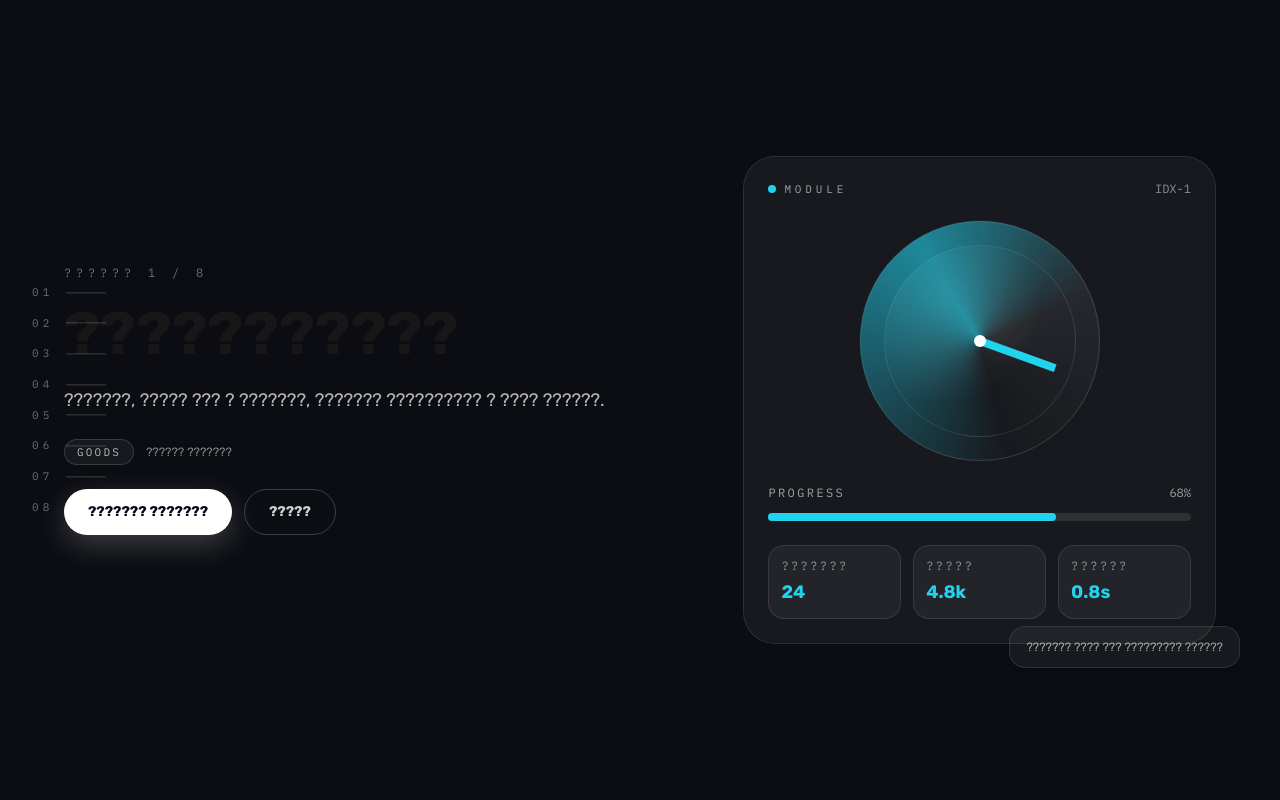
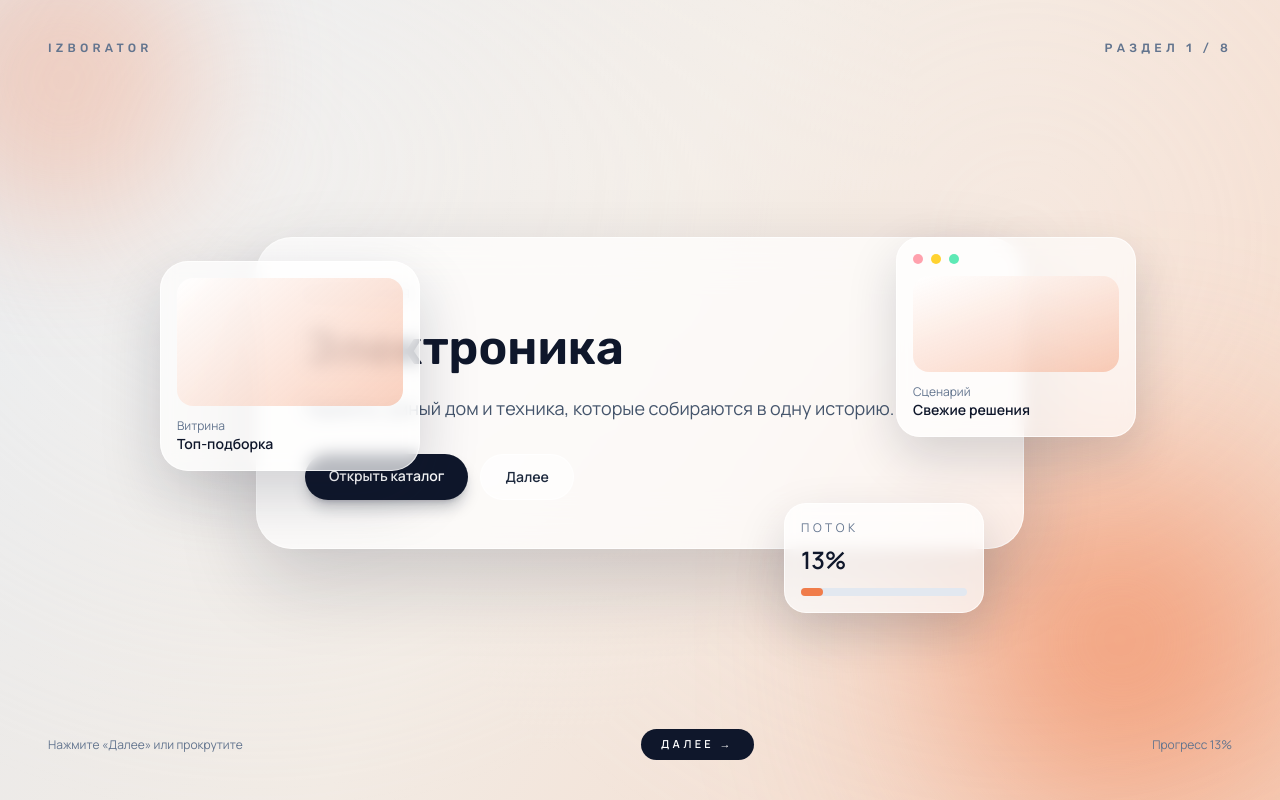
Before and after one commit to solomonczyk/Izborator, a Next.js app in the folder frontend/: page /en/sections in a window 1280 px wide. Built offline with nearby package versions, Linux system fonts and the light colour scheme.

Commit message:
feat: align sections with Edge-style layout

```diff
--- a/frontend/app/[locale]/sections/page.tsx
+++ b/frontend/app/[locale]/sections/page.tsx
@@ -1,300 +1,225 @@
-import Link from "next/link"
-import { IBM_Plex_Mono, Rubik } from "next/font/google"
+import { Link } from "@/navigation"
+import { Manrope, Rubik } from "next/font/google"
+
+const manrope = Manrope({
+  subsets: ["latin", "cyrillic"],
+  weight: ["400", "500", "600", "700"],
+  display: "swap",
+})
 
 const rubik = Rubik({
   subsets: ["latin", "cyrillic"],
-  weight: ["400", "500", "700"],
-  display: "swap",
-})
-
-const plexMono = IBM_Plex_Mono({
-  subsets: ["latin"],
-  weight: ["400", "600"],
+  weight: ["500", "600", "700"],
   display: "swap",
 })
 
 const sections = [
   {
     id: "electronics",
-    title: "???????????",
-    blurb: "???????, ????? ??? ? ???????, ??????? ?????????? ? ???? ??????.",
+    title: "Электроника",
+    blurb: "Гаджеты, умный дом и техника, которые собираются в одну историю.",
     href: "/catalog?type=good&category=electronics",
-    mode: "GOODS",
-    accent: "#22d3ee",
-    accentSoft: "rgba(34, 211, 238, 0.35)",
-    progress: 68,
-    stats: [
-      { label: "???????", value: "24" },
-      { label: "?????", value: "4.8k" },
-      { label: "??????", value: "0.8s" },
-    ],
+    accent: "#f07c4a",
+    accentSoft: "rgba(240, 124, 74, 0.35)",
+    background: "linear-gradient(120deg, #e6eaee 0%, #f2ebe4 45%, #f6d6c4 100%)",
   },
   {
     id: "food",
-    title: "??? ? ???????",
-    blurb: "??????????? ??? ???????: ?? ????????? ???????? ?? ??????? ?????.",
+    title: "Еда и напитки",
+    blurb: "Гастрономия с продуманными наборами, сезонными предложениями и вкусом.",
     href: "/catalog?type=good&category=food",
-    mode: "GOODS",
-    accent: "#34d399",
-    accentSoft: "rgba(52, 211, 153, 0.35)",
-    progress: 54,
-    stats: [
-      { label: "????", value: "12" },
-      { label: "????", value: "2.1k" },
-      { label: "????", value: "0.6s" },
-    ],
+    accent: "#e39b5f",
+    accentSoft: "rgba(227, 155, 95, 0.35)",
+    background: "linear-gradient(120deg, #e7ecea 0%, #f2efe7 50%, #f7dfc4 100%)",
   },
   {
     id: "fashion",
-    title: "???? ? ?????",
-    blurb: "????????? ? ???????, ????????? ? ????? ??????? ??????.",
+    title: "Мода и обувь",
+    blurb: "Коллекции и капсулы, которые можно собрать по настроению и сезону.",
     href: "/catalog?type=good&category=fashion",
-    mode: "GOODS",
-    accent: "#a78bfa",
-    accentSoft: "rgba(167, 139, 250, 0.35)",
-    progress: 72,
-    stats: [
-      { label: "???????", value: "18" },
-      { label: "???????", value: "64" },
-      { label: "?????", value: "3.2" },
-    ],
+    accent: "#b08fe6",
+    accentSoft: "rgba(176, 143, 230, 0.35)",
+    background: "linear-gradient(120deg, #e9edf1 0%, #efe9f3 45%, #e3d2f5 100%)",
   },
   {
     id: "home",
-    title: "??? ? ???",
-    blurb: "????????????, ??? ?????? ?????? ????????? ????? ???????? ????.",
+    title: "Дом и сад",
+    blurb: "Уют и функциональность: всё, чтобы пространство работало на вас.",
     href: "/catalog?type=good&category=home",
-    mode: "GOODS",
-    accent: "#f97316",
-    accentSoft: "rgba(249, 115, 22, 0.35)",
-    progress: 46,
-    stats: [
-      { label: "????????", value: "11" },
-      { label: "??????", value: "740" },
-      { label: "?????", value: "0.9" },
-    ],
+    accent: "#f28f57",
+    accentSoft: "rgba(242, 143, 87, 0.35)",
+    background: "linear-gradient(120deg, #ecebea 0%, #f3ede5 45%, #f4d7c1 100%)",
   },
   {
     id: "sport",
-    title: "????? ? ?????",
-    blurb: "???????? ????????: ??????????, ???????????, ??????????????.",
+    title: "Спорт и отдых",
+    blurb: "Экипировка, путешествия и восстановление для активных сценариев.",
     href: "/catalog?type=good&category=sport",
-    mode: "GOODS",
-    accent: "#38bdf8",
-    accentSoft: "rgba(56, 189, 248, 0.35)",
-    progress: 61,
-    stats: [
-      { label: "??????????", value: "15" },
-      { label: "?????", value: "118" },
-      { label: "????", value: "2.4" },
-    ],
+    accent: "#5fb2e6",
+    accentSoft: "rgba(95, 178, 230, 0.35)",
+    background: "linear-gradient(120deg, #e6eef3 0%, #ecf2f1 45%, #cfe2f4 100%)",
   },
   {
     id: "auto",
-    title: "????-????",
-    blurb: "????????, ??? ?????? ? ??????? ???????? ? ?????? ??????.",
+    title: "Авто-мото",
+    blurb: "Каталоги, где детали, сервис и подборки работают вместе.",
     href: "/catalog?type=good&category=auto",
-    mode: "GOODS",
-    accent: "#f43f5e",
-    accentSoft: "rgba(244, 63, 94, 0.35)",
-    progress: 57,
-    stats: [
-      { label: "????", value: "19" },
-      { label: "????????", value: "3.6" },
-      { label: "????", value: "0.7s" },
-    ],
+    accent: "#f56b88",
+    accentSoft: "rgba(245, 107, 136, 0.35)",
+    background: "linear-gradient(120deg, #e9eaef 0%, #f2e7eb 45%, #f7cdd6 100%)",
   },
   {
     id: "services",
-    title: "??????",
-    blurb: "?????? ???????? ???????: ?????, ???????, ???? ? ???????.",
+    title: "Услуги",
+    blurb: "Чистая механика сервиса: время, маршрут, команда и результат.",
     href: "/catalog?type=service",
-    mode: "SERVICE",
-    accent: "#f59e0b",
-    accentSoft: "rgba(245, 158, 11, 0.35)",
-    progress: 80,
-    stats: [
-      { label: "????????", value: "27" },
-      { label: "?????????", value: "5" },
-      { label: "????", value: "0.5s" },
-    ],
+    accent: "#f3a63a",
+    accentSoft: "rgba(243, 166, 58, 0.35)",
+    background: "linear-gradient(120deg, #ecebe7 0%, #f4eee2 45%, #f6e1c0 100%)",
   },
   {
     id: "finance",
-    title: "?????????? ??????",
-    blurb: "??????, ??????? ???????, ???????? ? ???????? ???????.",
+    title: "Финансовые услуги",
+    blurb: "Потоки, которые считают, защищают и ускоряют решения.",
     href: "/catalog?type=service&category=finance",
-    mode: "SERVICE",
-    accent: "#14b8a6",
-    accentSoft: "rgba(20, 184, 166, 0.35)",
-    progress: 63,
-    stats: [
-      { label: "????????", value: "9" },
-      { label: "????", value: "0.3" },
-      { label: "?????", value: "1.1k" },
-    ],
+    accent: "#3db6a5",
+    accentSoft: "rgba(61, 182, 165, 0.35)",
+    background: "linear-gradient(120deg, #e4eeea 0%, #eaf2ef 45%, #cceae1 100%)",
   },
 ]
 
 export default function SectionsPage() {
   return (
     <main
-      className={`${rubik.className} relative h-screen overflow-y-scroll snap-y snap-mandatory bg-[#0b0d12] text-white`}
+      className={`${manrope.className} relative h-screen overflow-y-scroll snap-y snap-mandatory scroll-smooth text-slate-900`}
     >
       <style jsx global>{`
-        @keyframes rise {
+        @keyframes float {
+          0% { transform: translateY(0px); }
+          50% { transform: translateY(-10px); }
+          100% { transform: translateY(0px); }
+        }
+        @keyframes fadeUp {
           from { opacity: 0; transform: translateY(16px); }
           to { opacity: 1; transform: translateY(0); }
         }
-        @keyframes drift {
-          from { transform: translateY(0); }
-          50% { transform: translateY(-12px); }
-          to { transform: translateY(0); }
-        }
-        @keyframes spinSlow {
-          from { transform: rotate(0deg); }
-          to { transform: rotate(360deg); }
-        }
       `}</style>
 
-      <div className="pointer-events-none fixed inset-0 -z-10">
-        <div className="absolute inset-0 bg-[radial-gradient(circle_at_20%_20%,rgba(148,163,184,0.15),transparent_40%),radial-gradient(circle_at_80%_10%,rgba(56,189,248,0.12),transparent_35%),radial-gradient(circle_at_50%_80%,rgba(15,23,42,0.9),transparent_55%)]" />
-        <div className="absolute inset-0 opacity-40 mix-blend-soft-light [background-image:linear-gradient(rgba(255,255,255,0.04)_1px,transparent_1px),linear-gradient(90deg,rgba(255,255,255,0.04)_1px,transparent_1px)] [background-size:64px_64px]" />
-      </div>
-
-      <nav className="hidden lg:flex fixed left-8 top-1/2 -translate-y-1/2 flex-col gap-4 z-20">
-        {sections.map((s, idx) => (
-          <a
-            key={s.id}
-            href={`#${s.id}`}
-            className="group flex items-center gap-3 text-xs uppercase tracking-[0.35em] text-white/40 hover:text-white"
-          >
-            <span className={`${plexMono.className} text-[11px]`}>{`0${idx + 1}`}</span>
-            <span className="h-px w-10 bg-white/20 group-hover:bg-white" />
-          </a>
-        ))}
-      </nav>
-
-      {sections.map((s, idx) => (
+      {sections.map((s, idx) => {
+        const progress = Math.round(((idx + 1) / sections.length) * 100)
+        return (
           <section
             key={s.id}
             id={s.id}
             style={{
+              background: s.background,
               ["--accent" as string]: s.accent,
               ["--accent-soft" as string]: s.accentSoft,
             }}
-          className="relative h-screen snap-start flex items-center justify-center px-6"
+            className="relative h-screen snap-start overflow-hidden"
           >
-          <div className="absolute inset-0 -z-10">
-            <div className="absolute -left-20 top-10 h-64 w-64 rounded-full blur-3xl" style={{ background: "var(--accent-soft)" }} />
-            <div className="absolute right-0 bottom-0 h-72 w-72 rounded-full blur-[120px]" style={{ background: "var(--accent)" }} />
+            <div className="absolute inset-0">
+              <div
+                className="absolute -left-20 -top-16 h-72 w-72 rounded-full blur-3xl"
+                style={{ background: "var(--accent-soft)" }}
+              />
+              <div
+                className="absolute right-0 bottom-0 h-80 w-80 rounded-full blur-[120px]"
+                style={{ background: "var(--accent)" }}
+              />
+              <div className="absolute inset-0 opacity-40 [background-image:radial-gradient(circle_at_20%_20%,rgba(255,255,255,0.7),transparent_55%),radial-gradient(circle_at_80%_30%,rgba(255,255,255,0.5),transparent_60%)]" />
             </div>
 
-          <div className="grid w-full max-w-6xl gap-10 lg:grid-cols-[1.15fr_0.85fr] items-center">
-            <div className="space-y-6">
-              <div className={`${plexMono.className} text-xs uppercase tracking-[0.4em] text-white/40 motion-safe:animate-[rise_0.8s_ease-out]`}>
-                ?????? {idx + 1} / {sections.length}
+            <div className="relative z-10 flex h-full flex-col justify-between px-6 py-10 md:px-12">
+              <header className="flex items-center justify-between text-xs uppercase tracking-[0.35em] text-slate-500">
+                <span className={rubik.className}>Izborator</span>
+                <span className={rubik.className}>Раздел {idx + 1} / {sections.length}</span>
+              </header>
+
+              <div className="relative flex flex-1 items-center justify-center">
+                <div className="relative w-full max-w-3xl">
+                  <div className="rounded-[36px] border border-white/70 bg-white/70 p-8 shadow-[0_30px_80px_rgba(15,23,42,0.18)] backdrop-blur-xl md:p-12">
+                    <div className="text-xs uppercase tracking-[0.4em] text-slate-500">
+                      Категория
                     </div>
-              <h1 className="text-4xl sm:text-6xl font-semibold leading-[0.95] motion-safe:animate-[rise_0.9s_ease-out]">
+                    <h1 className={`${rubik.className} mt-4 text-3xl font-semibold leading-tight text-slate-900 md:text-5xl`}>
                       {s.title}
                     </h1>
-              <p className="text-white/70 text-lg leading-relaxed max-w-xl motion-safe:animate-[rise_1s_ease-out]">
+                    <p className="mt-4 text-base text-slate-600 md:text-lg">
                       {s.blurb}
                     </p>
-
-              <div className="flex flex-wrap items-center gap-3">
-                <span
-                  className={`${plexMono.className} rounded-full border border-white/15 bg-white/5 px-3 py-1 text-[11px] uppercase tracking-[0.2em] text-white/70`}
-                >
-                  {s.mode}
-                </span>
-                <span className="text-xs text-white/50">?????? ???????</span>
-              </div>
-
-              <div className="flex flex-wrap gap-3">
+                    <div className="mt-8 flex flex-wrap gap-3">
                       <Link
                         href={s.href}
-                  className="inline-flex items-center justify-center rounded-full bg-white text-slate-950 px-6 py-3 text-sm font-semibold shadow-[0_10px_30px_rgba(255,255,255,0.2)] hover:shadow-[0_12px_38px_rgba(255,255,255,0.25)]"
+                        className="rounded-full bg-slate-900 px-6 py-3 text-sm font-semibold text-white shadow-lg shadow-slate-900/25"
                       >
-                  ??????? ???????
+                        Открыть каталог
                       </Link>
                       <a
                         href={idx < sections.length - 1 ? `#${sections[idx + 1].id}` : `#${sections[0].id}`}
-                  className="inline-flex items-center justify-center rounded-full border border-white/20 px-6 py-3 text-sm font-semibold text-white/80 hover:text-white"
+                        className="rounded-full border border-white/70 bg-white/60 px-6 py-3 text-sm font-semibold text-slate-800"
                       >
-                  ?????
+                        Далее
                       </a>
                     </div>
                   </div>
 
-            <div className="relative">
-              <div className="rounded-[32px] border border-white/10 bg-white/5 p-6 backdrop-blur">
-                <div className="flex items-center justify-between">
-                  <div className="flex items-center gap-2">
-                    <span className="h-2 w-2 rounded-full" style={{ background: "var(--accent)" }} />
-                    <span className={`${plexMono.className} text-[11px] uppercase tracking-[0.35em] text-white/60`}>
-                      Module
-                    </span>
-                  </div>
-                  <span className={`${plexMono.className} text-xs text-white/50`}>{`IDX-${idx + 1}`}</span>
-                </div>
-
-                <div className="mt-6 flex flex-col items-center gap-6">
-                  <div className="relative w-full max-w-[240px]">
-                    <div className="aspect-square rounded-full border border-white/15 p-6">
+                  <div className="pointer-events-none absolute -left-24 top-6 hidden xl:block">
+                    <div className="w-[260px] rounded-[28px] border border-white/70 bg-white/70 p-4 shadow-[0_24px_60px_rgba(15,23,42,0.18)] backdrop-blur motion-safe:animate-[float_6s_ease-in-out_infinite]">
                       <div
-                        className="absolute inset-6 rounded-full border border-white/10"
-                        style={{ background: "radial-gradient(circle at 30% 30%, rgba(255,255,255,0.12), transparent 55%)" }}
+                        className="h-32 rounded-2xl"
+                        style={{ background: `linear-gradient(140deg, rgba(255,255,255,0.9), var(--accent-soft))` }}
                       />
-                      <div
-                        className="absolute inset-0 rounded-full motion-safe:animate-[spinSlow_16s_linear_infinite]"
-                        style={{
-                          background: `conic-gradient(from 210deg, var(--accent), rgba(255,255,255,0.1), transparent 55%, var(--accent))`,
-                          opacity: 0.6,
-                        }}
-                      />
-                      <div className="absolute left-1/2 top-1/2 h-2 w-20 -translate-y-1/2 origin-left rotate-[20deg]" style={{ background: "var(--accent)" }} />
-                      <div className="absolute left-1/2 top-1/2 h-3 w-3 -translate-x-1/2 -translate-y-1/2 rounded-full bg-white" />
+                      <div className="mt-3 text-xs text-slate-500">Витрина</div>
+                      <div className="text-sm font-semibold text-slate-900">Топ-подборка</div>
                     </div>
                   </div>
 
-                  <div className="w-full space-y-3">
-                    <div className="flex items-center justify-between text-xs text-white/60">
-                      <span className={`${plexMono.className} uppercase tracking-[0.2em]`}>Progress</span>
-                      <span className={`${plexMono.className}`}>{s.progress}%</span>
+                  <div className="pointer-events-none absolute -right-28 top-0 hidden xl:block">
+                    <div className="w-[240px] rounded-[24px] border border-white/70 bg-white/65 p-4 shadow-[0_20px_50px_rgba(15,23,42,0.16)] backdrop-blur motion-safe:animate-[float_5s_ease-in-out_infinite]">
+                      <div className="flex gap-2">
+                        <span className="h-2.5 w-2.5 rounded-full bg-rose-300" />
+                        <span className="h-2.5 w-2.5 rounded-full bg-amber-300" />
+                        <span className="h-2.5 w-2.5 rounded-full bg-emerald-300" />
                       </div>
-                    <div className="h-2 w-full rounded-full bg-white/10">
+                      <div
+                        className="mt-3 h-24 rounded-2xl"
+                        style={{ background: `linear-gradient(160deg, rgba(255,255,255,0.9), var(--accent-soft))` }}
+                      />
+                      <div className="mt-3 text-xs text-slate-500">Сценарий</div>
+                      <div className="text-sm font-semibold text-slate-900">Свежие решения</div>
+                    </div>
+                  </div>
+
+                  <div className="pointer-events-none absolute right-10 -bottom-16 hidden lg:block">
+                    <div className="w-[200px] rounded-[22px] border border-white/70 bg-white/70 p-4 shadow-[0_20px_50px_rgba(15,23,42,0.16)] backdrop-blur motion-safe:animate-[float_7s_ease-in-out_infinite]">
+                      <div className="text-xs uppercase tracking-[0.3em] text-slate-500">Поток</div>
+                      <div className="mt-2 text-2xl font-semibold text-slate-900">{progress}%</div>
+                      <div className="mt-3 h-2 w-full rounded-full bg-slate-200">
                         <div
                           className="h-full rounded-full"
-                        style={{ width: `${s.progress}%`, background: "var(--accent)" }}
+                          style={{ width: `${progress}%`, background: "var(--accent)" }}
                         />
                       </div>
                     </div>
-
-                  <div className="grid w-full grid-cols-3 gap-3">
-                    {s.stats.map((stat) => (
-                      <div key={stat.label} className="rounded-2xl border border-white/10 bg-white/5 p-3">
-                        <div className={`${plexMono.className} text-xs text-white/50 uppercase tracking-[0.2em]`}>
-                          {stat.label}
-                        </div>
-                        <div className="text-lg font-semibold mt-1" style={{ color: "var(--accent)" }}>
-                          {stat.value}
-                        </div>
-                      </div>
-                    ))}
                   </div>
                 </div>
               </div>
 
-              <div className="absolute -right-6 -bottom-6 hidden lg:block">
-                <div className="rounded-2xl border border-white/10 bg-white/5 px-4 py-3 text-xs text-white/60 shadow-lg motion-safe:animate-[drift_5s_ease-in-out_infinite]">
-                  ??????? ???? ??? ????????? ??????
-                </div>
-              </div>
-            </div>
+              <footer className="flex items-center justify-between text-xs text-slate-500">
+                <span className="hidden sm:inline">Нажмите «Далее» или прокрутите</span>
+                <a
+                  href={idx < sections.length - 1 ? `#${sections[idx + 1].id}` : `#${sections[0].id}`}
+                  className="rounded-full bg-slate-900 px-5 py-2 text-[11px] font-semibold uppercase tracking-[0.3em] text-white"
+                >
+                  Далее →
+                </a>
+                <span>Прогресс {progress}%</span>
+              </footer>
             </div>
           </section>
-      ))}
+        )
+      })}
     </main>
   )
 }
```
Also changed, not shown: 1 other file (tests, documents, lock files or other folders). Lines whose indentation alone changed are shown as unchanged.
